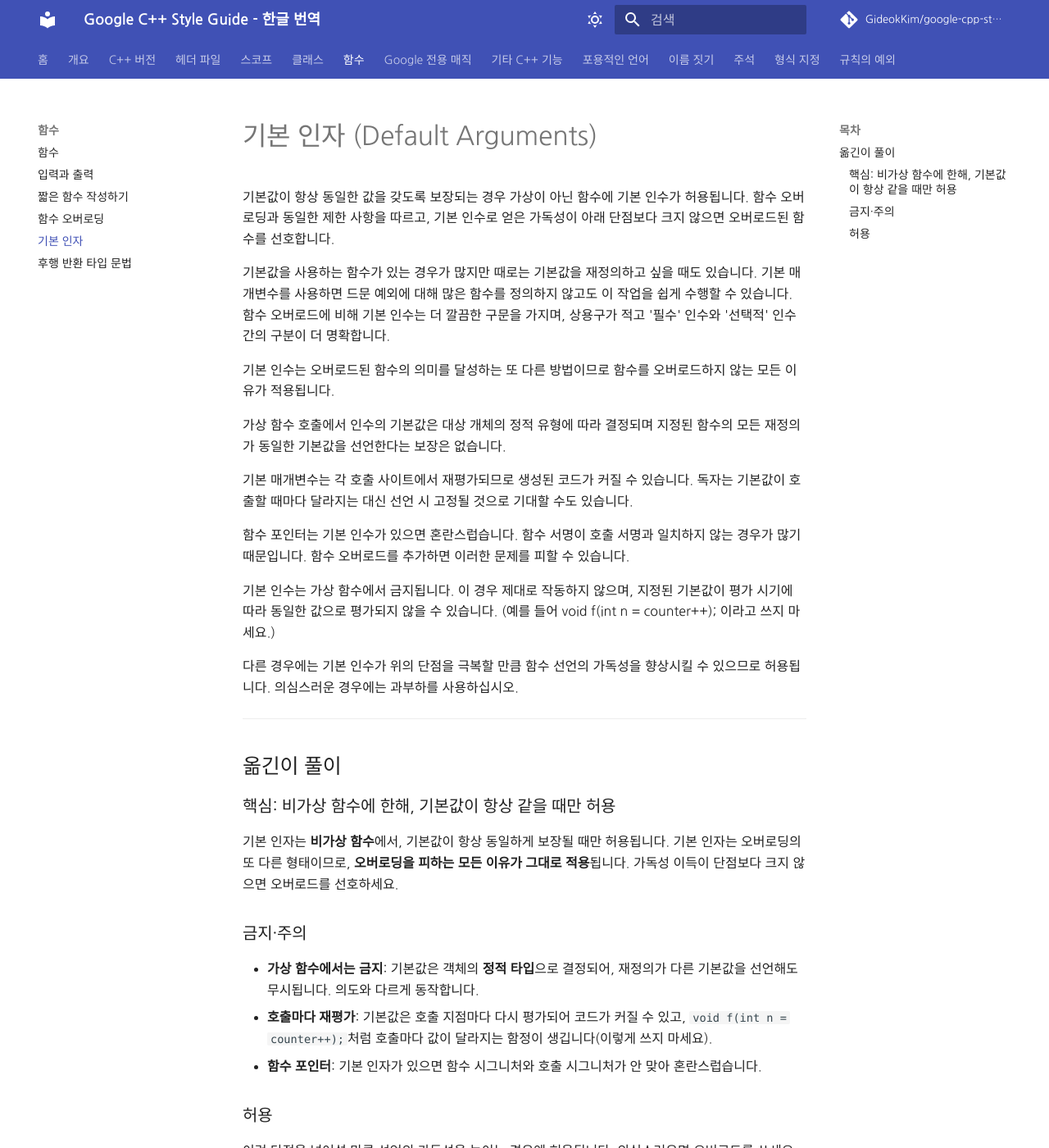
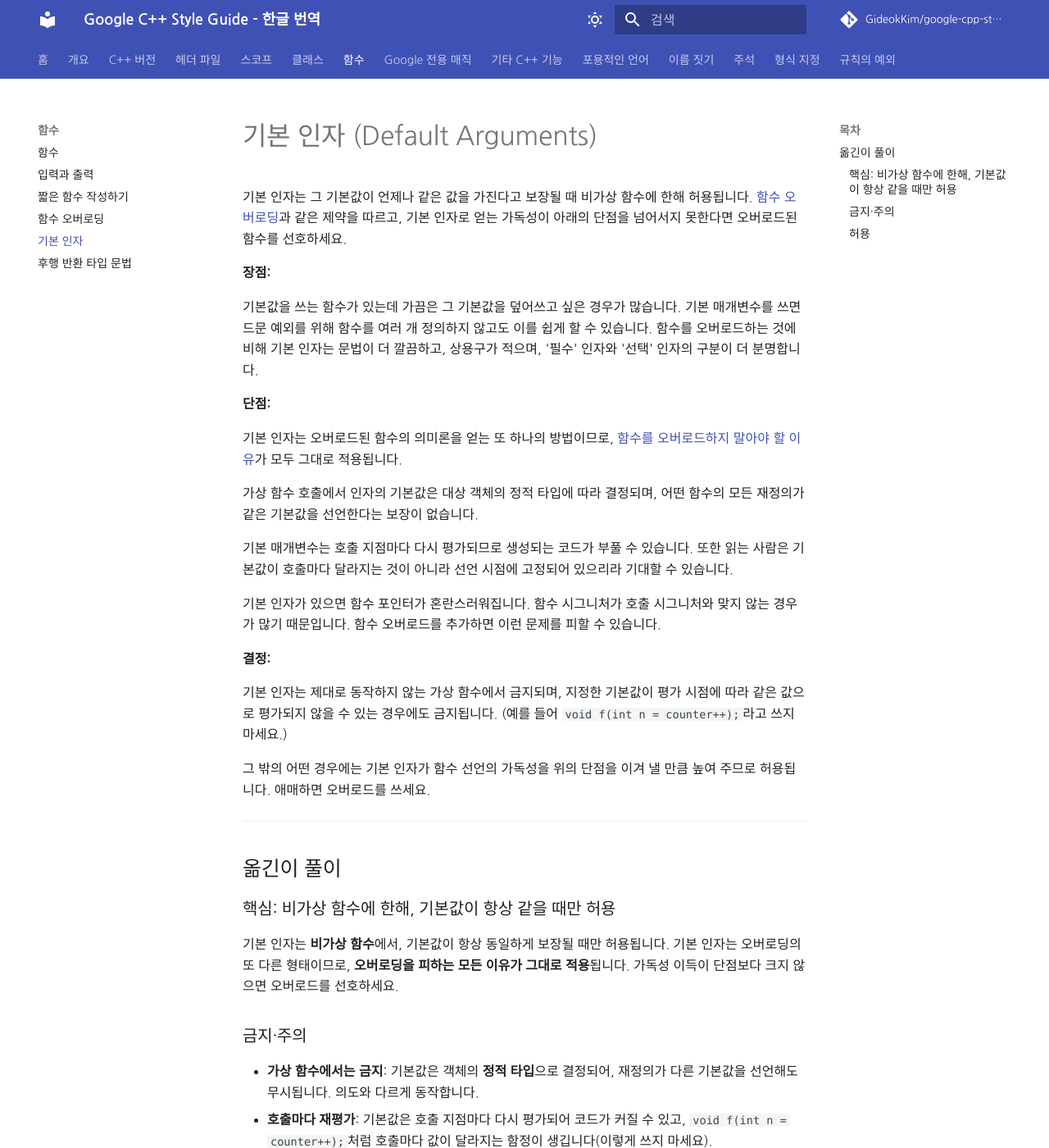
Before and after one commit to GideokKim/google-cpp-style-guide-kr, an MkDocs documentation site: the page built from google cpp style guide/default_arguments.md, in a window 1280 px wide and 1400 px high. Shown: the whole window at 82% size. Built offline with MkDocs 1.6.1 and Material for MkDocs 9.7.7, drawn with Linux system fonts in a browser that asks for light colours; some web fonts are replaced; comment, search, counter and statistics services are not loaded; some of the changed text lies outside the part shown.

Commit message:
docs(functions): restore upstream structure in `default arguments`
Upstream gives this section three blocks — Pros, Cons and Decision, with
no Definition — and all three were flattened into plain paragraphs. Both
cross-references to Function Overloading were dropped, including the one
carrying the rule that every reason not to overload applies here too.

The closing sentence told readers to use "과부하" when in doubt — the
word for an electrical overload — rather than function overloads.

Restore the three block labels and both links, fix the closing sentence,
and mark the example as code.

```diff
--- a/google cpp style guide/default_arguments.md
+++ b/google cpp style guide/default_arguments.md
@@ -1,20 +1,26 @@
 # 기본 인자 (Default Arguments)
 
-기본값이 항상 동일한 값을 갖도록 보장되는 경우 가상이 아닌 함수에 기본 인수가 허용됩니다. 함수 오버로딩과 동일한 제한 사항을 따르고, 기본 인수로 얻은 가독성이 아래 단점보다 크지 않으면 오버로드된 함수를 선호합니다.
+기본 인자는 그 기본값이 언제나 같은 값을 가진다고 보장될 때 비가상 함수에 한해 허용됩니다. [함수 오버로딩](function_overloading.md)과 같은 제약을 따르고, 기본 인자로 얻는 가독성이 아래의 단점을 넘어서지 못한다면 오버로드된 함수를 선호하세요.
 
-기본값을 사용하는 함수가 있는 경우가 많지만 때로는 기본값을 재정의하고 싶을 때도 있습니다. 기본 매개변수를 사용하면 드문 예외에 대해 많은 함수를 정의하지 않고도 이 작업을 쉽게 수행할 수 있습니다. 함수 오버로드에 비해 기본 인수는 더 깔끔한 구문을 가지며, 상용구가 적고 '필수' 인수와 '선택적' 인수 간의 구분이 더 명확합니다.
+**장점:**
 
-기본 인수는 오버로드된 함수의 의미를 달성하는 또 다른 방법이므로 함수를 오버로드하지 않는 모든 이유가 적용됩니다.
+기본값을 쓰는 함수가 있는데 가끔은 그 기본값을 덮어쓰고 싶은 경우가 많습니다. 기본 매개변수를 쓰면 드문 예외를 위해 함수를 여러 개 정의하지 않고도 이를 쉽게 할 수 있습니다. 함수를 오버로드하는 것에 비해 기본 인자는 문법이 더 깔끔하고, 상용구가 적으며, '필수' 인자와 '선택' 인자의 구분이 더 분명합니다.
 
-가상 함수 호출에서 인수의 기본값은 대상 개체의 정적 유형에 따라 결정되며 지정된 함수의 모든 재정의가 동일한 기본값을 선언한다는 보장은 없습니다.
+**단점:**
 
-기본 매개변수는 각 호출 사이트에서 재평가되므로 생성된 코드가 커질 수 있습니다. 독자는 기본값이 호출할 때마다 달라지는 대신 선언 시 고정될 것으로 기대할 수도 있습니다.
+기본 인자는 오버로드된 함수의 의미론을 얻는 또 하나의 방법이므로, [함수를 오버로드하지 말아야 할 이유](function_overloading.md)가 모두 그대로 적용됩니다.
 
-함수 포인터는 기본 인수가 있으면 혼란스럽습니다. 함수 서명이 호출 서명과 일치하지 않는 경우가 많기 때문입니다. 함수 오버로드를 추가하면 이러한 문제를 피할 수 있습니다.
+가상 함수 호출에서 인자의 기본값은 대상 객체의 정적 타입에 따라 결정되며, 어떤 함수의 모든 재정의가 같은 기본값을 선언한다는 보장이 없습니다.
 
-기본 인수는 가상 함수에서 금지됩니다. 이 경우 제대로 작동하지 않으며, 지정된 기본값이 평가 시기에 따라 동일한 값으로 평가되지 않을 수 있습니다. (예를 들어 void f(int n = counter++); 이라고 쓰지 마세요.)
+기본 매개변수는 호출 지점마다 다시 평가되므로 생성되는 코드가 부풀 수 있습니다. 또한 읽는 사람은 기본값이 호출마다 달라지는 것이 아니라 선언 시점에 고정되어 있으리라 기대할 수 있습니다.
 
-다른 경우에는 기본 인수가 위의 단점을 극복할 만큼 함수 선언의 가독성을 향상시킬 수 있으므로 허용됩니다. 의심스러운 경우에는 과부하를 사용하십시오.
+기본 인자가 있으면 함수 포인터가 혼란스러워집니다. 함수 시그니처가 호출 시그니처와 맞지 않는 경우가 많기 때문입니다. 함수 오버로드를 추가하면 이런 문제를 피할 수 있습니다.
+
+**결정:**
+
+기본 인자는 제대로 동작하지 않는 가상 함수에서 금지되며, 지정한 기본값이 평가 시점에 따라 같은 값으로 평가되지 않을 수 있는 경우에도 금지됩니다. (예를 들어 `void f(int n = counter++);`라고 쓰지 마세요.)
+
+그 밖의 어떤 경우에는 기본 인자가 함수 선언의 가독성을 위의 단점을 이겨 낼 만큼 높여 주므로 허용됩니다. 애매하면 오버로드를 쓰세요.
 
 ---
 
@@ -32,4 +38,4 @@
 
 ### 허용
 
-이런 단점을 넘어설 만큼 선언의 가독성을 높이는 경우엔 허용됩니다. 의심스러우면 오버로드를 쓰세요.
+이런 단점을 넘어설 만큼 선언의 가독성을 높이는 경우엔 허용됩니다. 의심스러우면 [오버로드](function_overloading.md)를 쓰세요.
```
